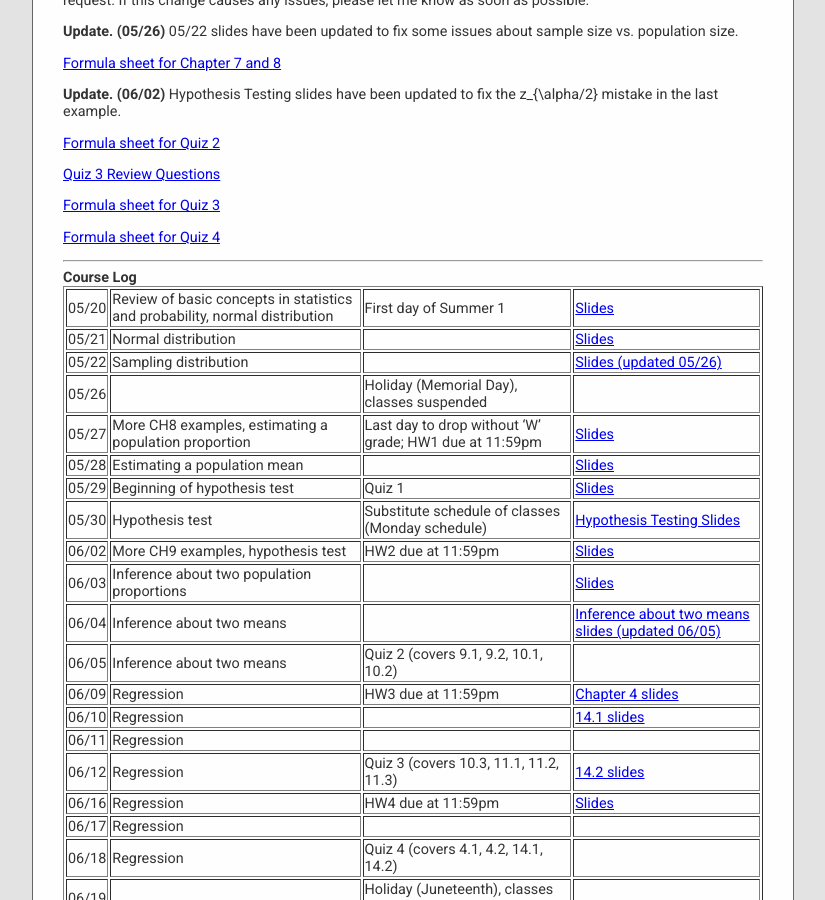
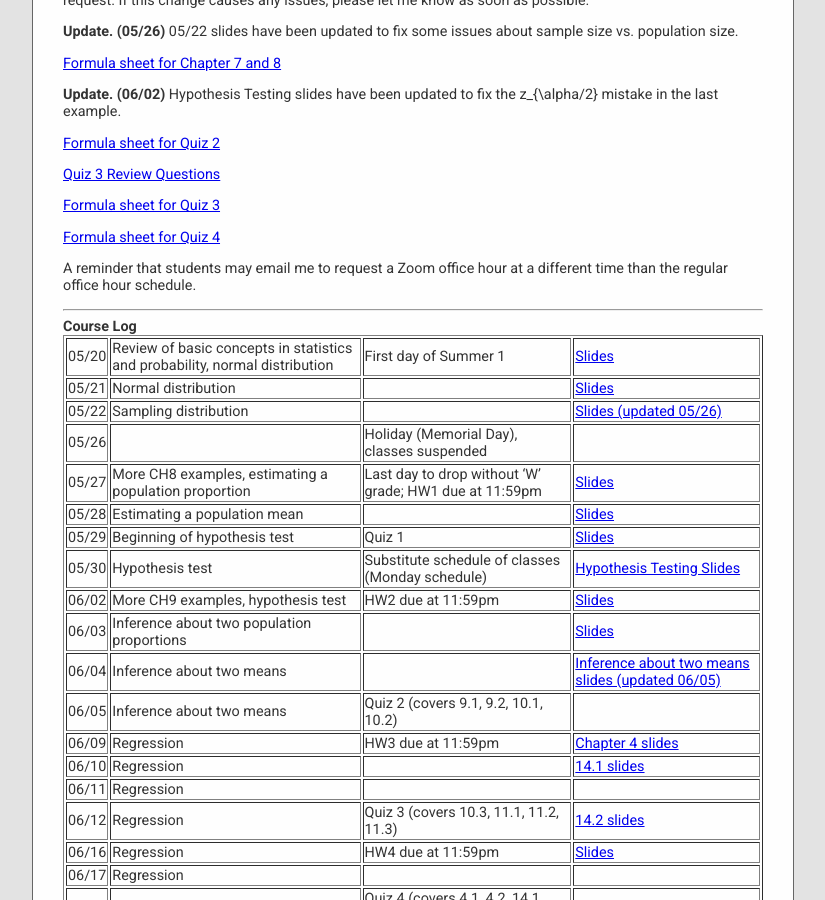
Before and after one commit to cesail/cesail.github.io, a Jekyll site: the page built from courses/25s1ma116/index.html, in a window 1280 px wide and 900 px high, scrolled down 314 px. Shown: the whole window, without its empty margins (227-1052 px from the left). Built offline with Jekyll 4.4.1, drawn with Linux system fonts in a browser that asks for light colours; some web fonts are replaced; a script that is not in the unit is left out.

Commit message:
Update index.html

```diff
--- a/courses/25s1ma116/index.html
+++ b/courses/25s1ma116/index.html
@@ -87,7 +87,8 @@
 <p> <a href="Quiz3Reviewqs.pdf"> Quiz 3 Review Questions </a></p>
 <p> <a href="FormulasheetQuiz3.pdf"> Formula sheet for Quiz 3 </a></p>
 <p> <a href="formula4.pdf"> Formula sheet for Quiz 4 </a></p>
-
+<p> A reminder that students may email me to request a Zoom office hour at
+  a different time than the regular office hour schedule.</p>
 <hr>
 <b> Course Log</b> <br>
 
```
